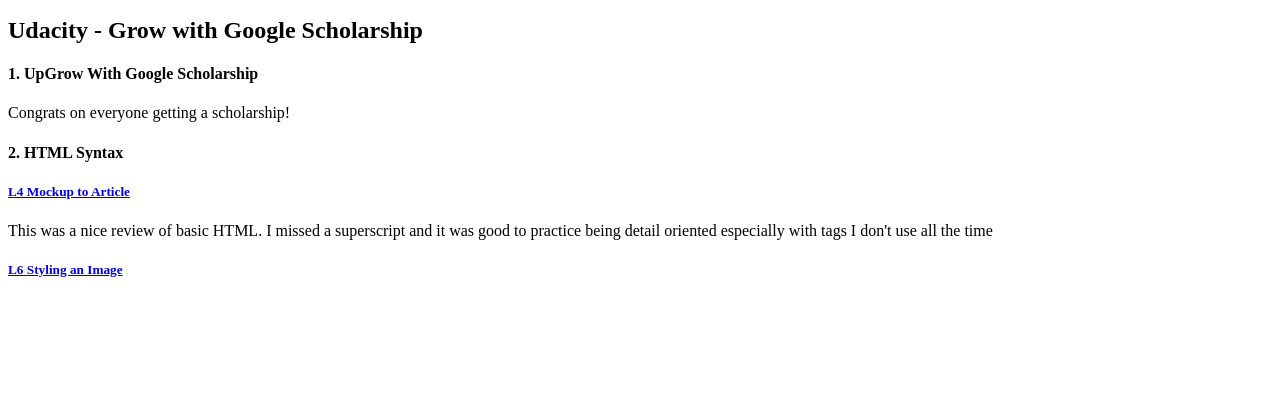
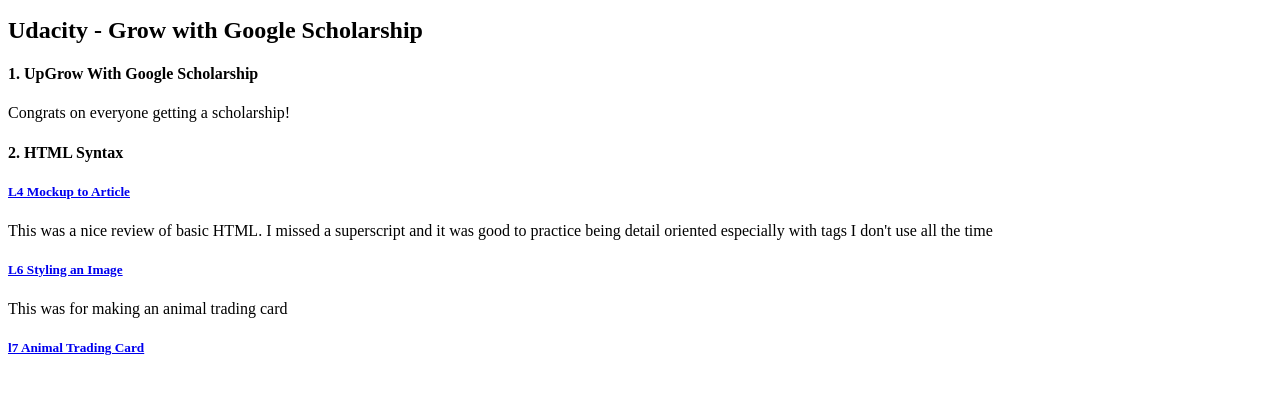
Before and after one commit to alexanderstran/frontendweb, a plain HTML site: page index.html in a window 1280 px wide. Shown: the part 105-498 px from the top of the page. Drawn offline with Linux system fonts and the light colour scheme.

Commit message:
Added animal card

```diff
--- a/index.html
+++ b/index.html
@@ -18,6 +18,7 @@
 <h5><a href="https://codepen.io/alexanderstran/pen/vprpay">L4 Mockup to Article</a></h5>
 <p> This was a nice review of basic HTML. I missed a superscript and it was good to practice being detail oriented especially with tags I don't use all the time</p>
 <h5><a href="https://codepen.io/alexanderstran/pen/JMBrOR">L6 Styling an Image</a></h5>
-<p>
+<p>This was for making an animal trading card</p>
+<h5><a href="https://codepen.io/alexanderstran/pen/bLYYbP">l7 Animal Trading Card</a></h5>
 	</body>
 </html>
```
